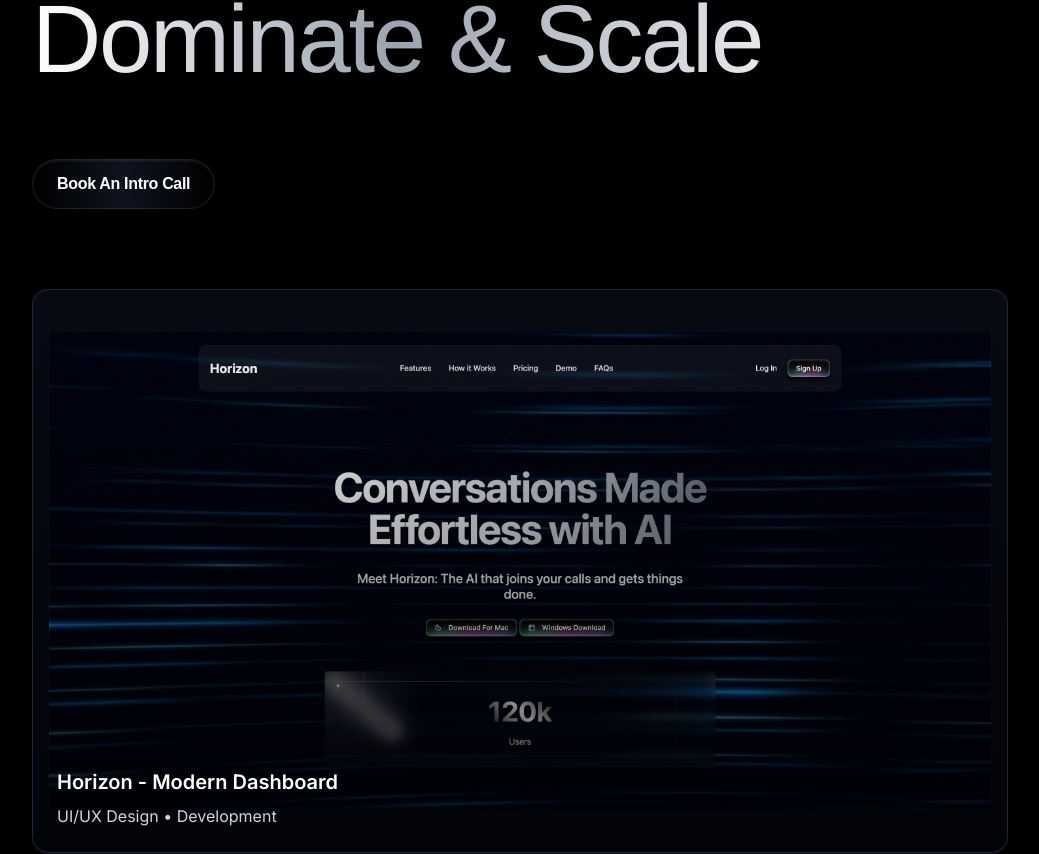
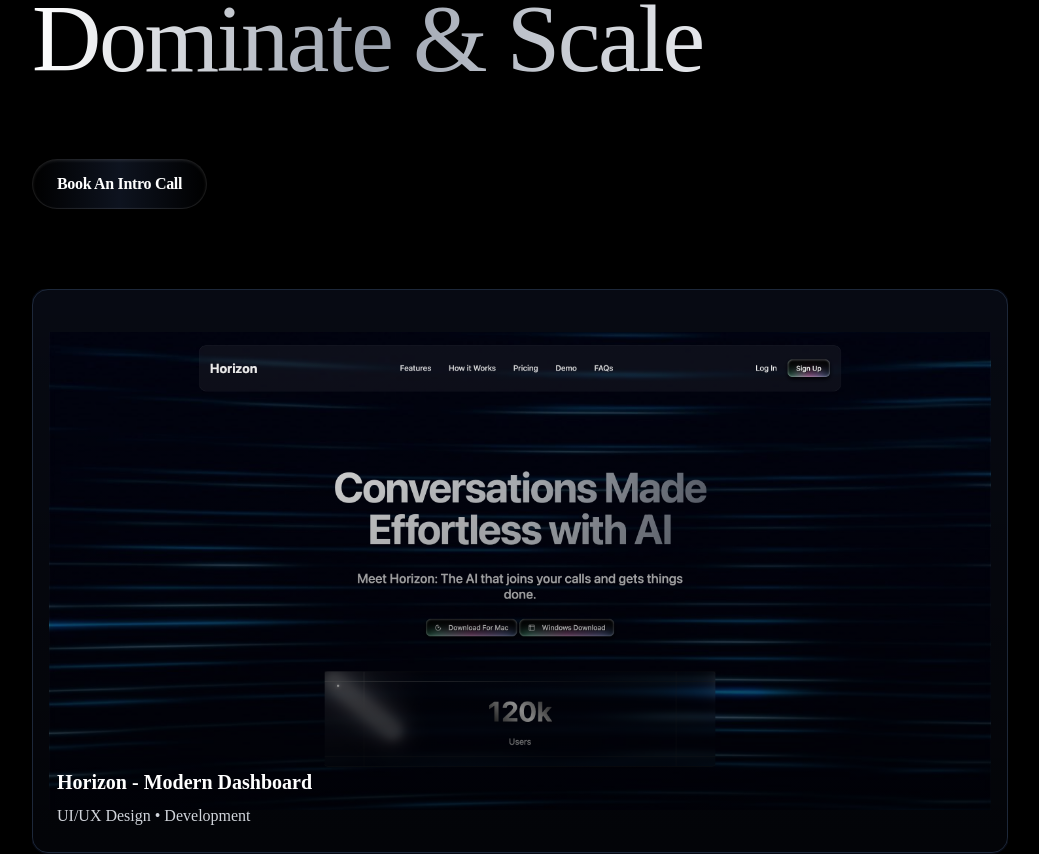
Before and after one commit to abhishekxdev/mvp-studio1, a Next.js app: page / in a window 1280 px wide. Shown: the part 319-1173 px from the top of the page, without its empty margins (120-1159 px from the left). Built offline with nearby package versions, Linux system fonts and the light colour scheme.

Commit message:
Left align text and implement Inter font

```diff
--- a/app/layout.tsx
+++ b/app/layout.tsx
@@ -7,7 +7,11 @@ import { cn } from "@/lib/utils"
 import { Navbar } from "@/components/navbar"
 import { FooterSection } from '@/components/footer-section'
 
-const inter = Inter({ subsets: ['latin'] });
+const inter = Inter({
+  subsets: ['latin'],
+  variable: '--font-inter',
+  display: 'swap',
+});
 
 export const metadata: Metadata = {
   title: 'MVP Studio',
@@ -21,7 +25,12 @@ export default function RootLayout({
 }) {
   return (
     <html lang="en" className="dark">
-      <body className={`${inter.className} bg-black text-white min-h-screen`}>
+      <head>
+        <link rel="preconnect" href="https://fonts.googleapis.com" />
+        <link rel="preconnect" href="https://fonts.gstatic.com" crossOrigin="" />
+        <link href="https://fonts.googleapis.com/css2?family=Inter:ital,opsz,wght@0,14..32,100..900;1,14..32,100..900&display=swap" rel="stylesheet" />
+      </head>
+      <body className={`${inter.variable} font-inter bg-black text-white min-h-screen`}>
         <div className="max-w-5xl mx-auto px-4 md:px-6">
           <Navbar />
           {children}
--- a/components/hero-section.tsx
+++ b/components/hero-section.tsx
@@ -104,7 +104,7 @@ export function HeroSection() {
                             <AnimatedBadge className="mb-4 text-white">15+ MVPs Delivered</AnimatedBadge>
                             <TextEffect
                                 as="h1"
-                                className="text-5xl md:text-7xl lg:text-8xl font-normal tracking-tight mb-6 text-left font-['Helvetica']"
+                                className="text-5xl md:text-7xl lg:text-8xl font-normal tracking-tight mb-6 text-left font-inter"
                                 preset="fade-in-blur"
                                 per="line"
                             >
@@ -127,14 +127,14 @@ export function HeroSection() {
                                     },
                                     ...transitionVariants,
                                 }}
-                                className="mt-12 flex flex-col items-center justify-center gap-2 md:flex-row">
+                                className="mt-12 flex flex-col items-start justify-start gap-2 md:flex-row">
                                 <a
                                     href="https://calendly.com/vishnoiabhishek29/30min"
                                     target="_blank"
                                     rel="noopener noreferrer"
                                     className="px-6 py-3 rounded-full border border-white/10 bg-gradient-to-r from-black/80 via-gray-900/80 to-black/80 backdrop-blur-sm shadow-[inset_0_1px_3px_rgba(255,255,255,0.1),_0_4px_10px_rgba(0,0,0,0.3)] transition-all duration-300 hover:from-black/90 hover:via-gray-900/90 hover:to-black/90 active:scale-[0.98] inline-flex items-center"
                                 >
-                                    <span className="text-center font-bold text-[16px] tracking-[-0.02em] text-white font-[Manrope,sans-serif]">
+                                    <span className="text-center font-bold text-[16px] tracking-[-0.02em] text-white font-inter">
                                         Book An Intro Call
                                     </span>
                                 </a>
@@ -190,8 +190,8 @@ export function HeroSection() {
                                 </div>
                                 <div className="absolute inset-0 bg-gradient-to-b from-transparent to-black/60">
                                     <div className="absolute bottom-0 left-0 right-0 p-4 md:p-6">
-                                        <h3 className="text-lg md:text-xl font-semibold text-white mb-1 md:mb-2">{workItems[currentWork].title}</h3>
-                                        <p className="text-sm md:text-base text-gray-300">{workItems[currentWork].description}</p>
+                                        <h3 className="text-lg md:text-xl font-semibold text-white mb-1 md:mb-2 font-inter text-left">{workItems[currentWork].title}</h3>
+                                        <p className="text-sm md:text-base text-gray-300 font-inter text-left">{workItems[currentWork].description}</p>
                                     </div>
                                 </div>
                             </div>
```
